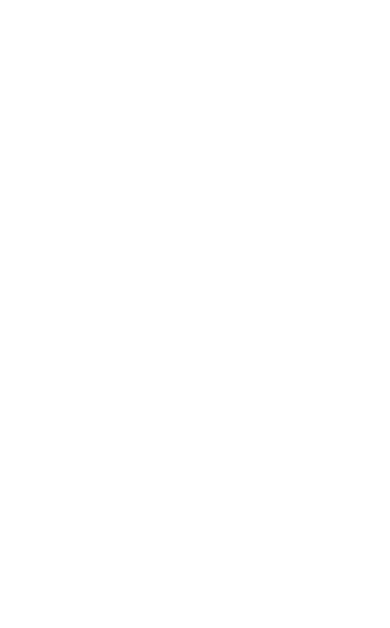
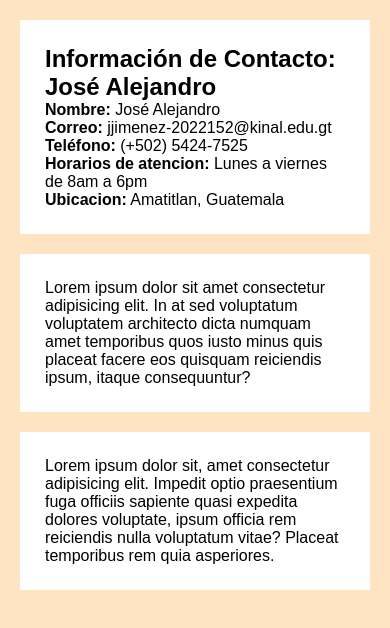
Before and after one commit to jjimenez2022152/Laboratorio_PS-1, a plain HTML site: page assets/pages/contactos.html in a window 390 px wide. Drawn offline with Linux system fonts and the light colour scheme.

Commit message:
se trabaja en el css y la pagina de contactos para que sea responsive

```diff
--- a/assets/pages/contactos.html
+++ b/assets/pages/contactos.html
@@ -3,9 +3,29 @@
 <head>
     <meta charset="UTF-8">
     <meta name="viewport" content="width=device-width, initial-scale=1.0">
+    <link rel="stylesheet" href="../../assets/styles/contactos.css">
     <title>Contactos</title>
 </head>
 <body>
+    <section class="home">
+        <div class="in-flex">
+            <h1>Información de Contacto: José Alejandro</h1>
+                <p><strong>Nombre:</strong> José Alejandro</p>
+                <p><strong>Correo:</strong> jjimenez-2022152@kinal.edu.gt</p>
+                <p><strong>Teléfono:</strong> (+502) 5424-7525</p>
+                <p><strong>Horarios de atencion:</strong> Lunes a viernes de 8am a 6pm</p>
+                <p><strong>Ubicacion:</strong> Amatitlan, Guatemala</p>
 
+        </div>
+        <div class="in-flex">
+            <div>Lorem ipsum dolor sit amet consectetur adipisicing elit. In at sed voluptatum
+                voluptatem architecto dicta numquam amet temporibus quos iusto minus quis placeat facere
+                eos quisquam reiciendis ipsum, itaque consequuntur?</div>
+            <div>Lorem ipsum dolor sit, amet consectetur adipisicing elit. Impedit optio praesentium fuga officiis
+                 sapiente quasi expedita dolores voluptate, ipsum officia rem reiciendis nulla voluptatum vitae?
+                 Placeat temporibus rem quia asperiores.</div>
+        </div>
+
+    </section>
 </body>
 </html>
--- /dev/null
+++ b/assets/styles/contactos.css
@@ -0,0 +1,33 @@
+*{
+    padding: 0px;
+    margin: 0px;
+    font-family: Arial, Helvetica, sans-serif ;
+}
+
+body{
+    background-color: bisque;
+}
+
+.home{
+    display: flex;
+    flex-wrap: wrap;
+}
+
+.in-flex{
+    flex: 1;
+    min-width: 250px;
+}
+
+.in-flex:first-child {
+    flex: 2;
+    padding: 25px;
+    background-color: white;
+    margin: 20px;
+    margin-bottom: 0px;
+}
+
+.in-flex div {
+    padding: 25px;
+    background-color: white;
+    margin: 20px;
+}
```
Also changed, not shown: index.html (+2 -1 lines).
